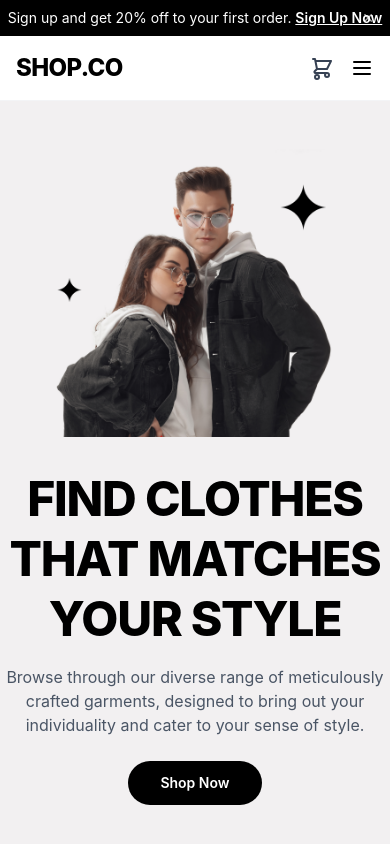
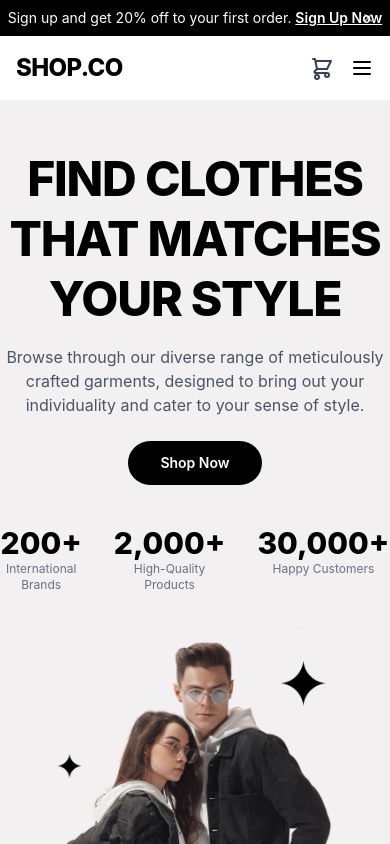
Before and after one commit to pagiannis/EcommerceWebsite, a React (Vite) app in the folder client/: page / in a window 390 px wide. Shown: the top 844 px of the page. Built offline with nearby package versions, Linux system fonts and the light colour scheme.

Commit message:
Fix hero iamge position on small screens

```diff
--- a/client/src/pages/HomePage.tsx
+++ b/client/src/pages/HomePage.tsx
@@ -33,7 +33,7 @@
     <div>
       {/* Hero */}
       <section className="bg-brand-gray">
-        <div className="mx-auto flex max-w-7xl flex-col-reverse items-center gap-8 px-4 py-12 lg:flex-row lg:px-8 lg:py-20">
+        <div className="mx-auto flex max-w-7xl flex-col items-center gap-8 px-4 py-12 lg:flex-row lg:px-8 lg:py-20">
           <div className="flex-1 text-center lg:text-left">
             <h1 className="text-5xl font-extrabold uppercase leading-tight tracking-tight text-brand-black lg:text-6xl">
               Find Clothes That Matches Your Style
```
